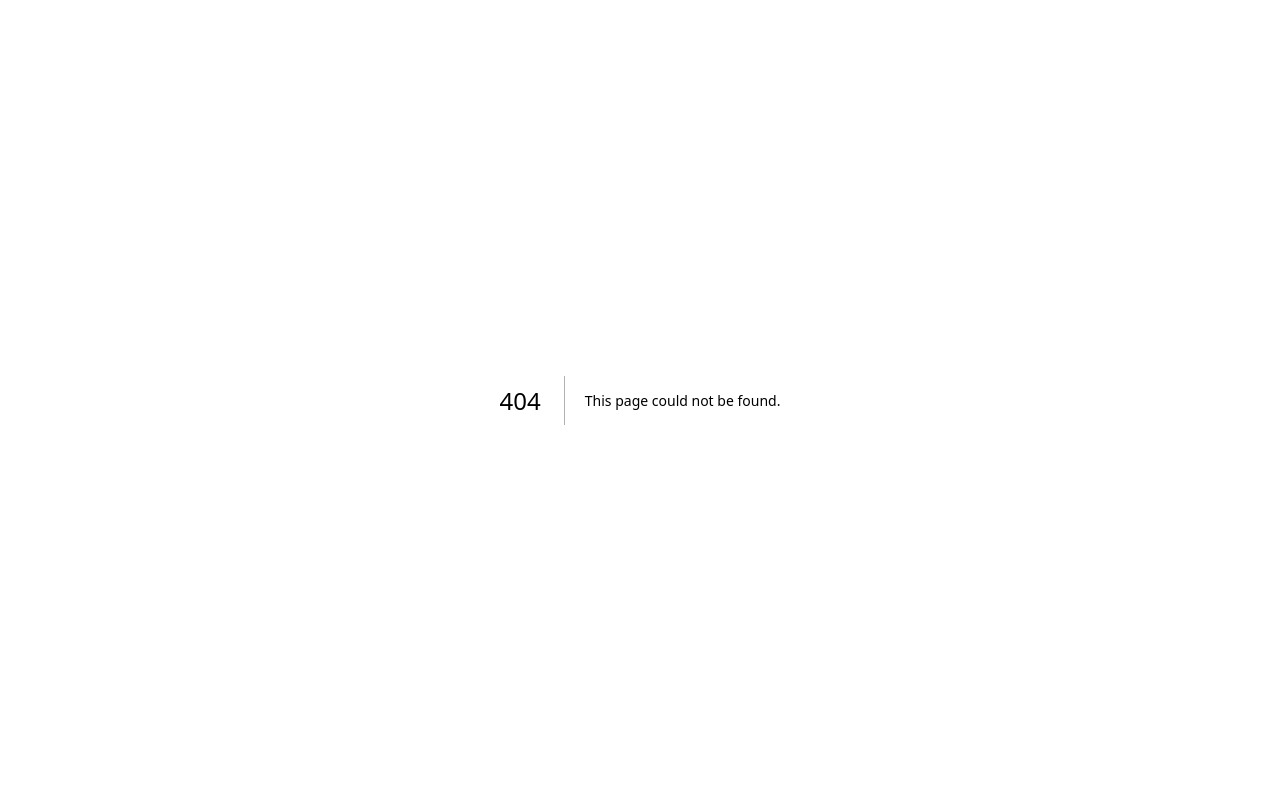
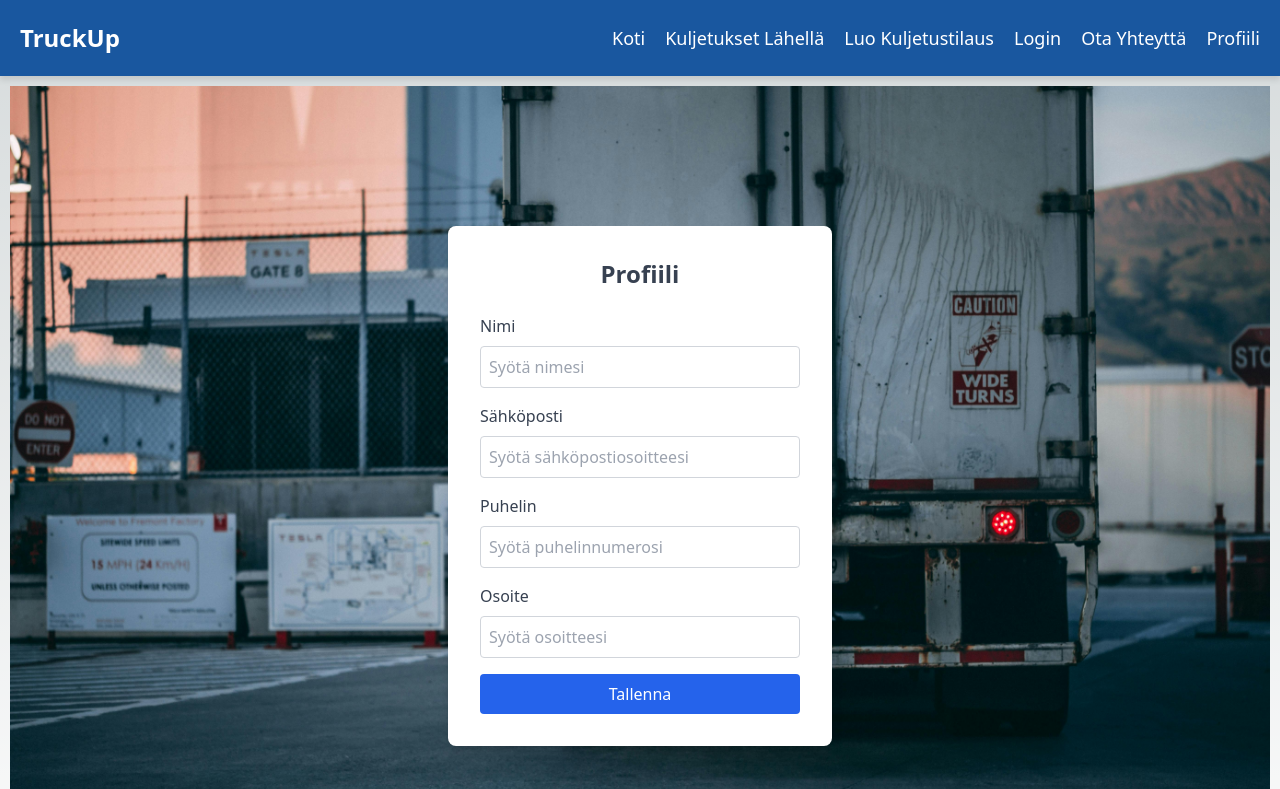
Before and after one commit to thahertech/logistics-platform, a Next.js app: page /Profile in a window 1280 px wide. Before the commit this address had no page. Shown: the top 789 px of the page. Built offline with nearby package versions, Linux system fonts and the light colour scheme.

Commit message:
updates to project, added styling

```diff
--- a/src/app/Styles/Layout.module.css
+++ b/src/app/Styles/Layout.module.css
@@ -5,7 +5,7 @@
     justify-content: space-between;
     align-items: center;
     background-color: #19579f;
-    padding: 10px 20px;
+    padding: 20px 20px;
     box-shadow: 0 4px 6px rgba(0, 0, 0, 0.1);
   }
 
@@ -38,8 +38,8 @@
 
   /* Main Content Styles */
   .mainContent {
-    padding: 20px;
-    max-width: 1200px;
+    padding: 10px;
+    max-width: 1400px;
     margin: 0 auto;
   }
 
--- a/src/app/dashboard/Layout.js
+++ b/src/app/dashboard/Layout.js
@@ -21,10 +21,13 @@ const Layout = ({ children }) => {
               <Link href="/createShipment" className={styles.navLink}>Luo Kuljetustilaus</Link>
             </li>
             <li className={styles.navItem}>
-              <Link href="/marketplace" className={styles.navLink}>Tori</Link>
+              <Link href="/auth" className={styles.navLink}>Login</Link>
             </li>
             <li className={styles.navItem}>
               <Link href="/contact" className={styles.navLink}>Ota Yhteyttä</Link>
+            </li>
+            <li className={styles.navItem}>
+              <Link href="/Profile" className={styles.navLink}>Profiili</Link>
             </li>
           </ul>
         </nav>
--- a/src/app/layout.js
+++ b/src/app/layout.js
@@ -1,3 +1,5 @@
+import './globals.css';
+
 export const metadata = {
   title: 'Next.js',
   description: 'Generated by Next.js',
@@ -6,7 +8,12 @@ export const metadata = {
 export default function RootLayout({ children }) {
   return (
     <html lang="en">
+      <head>
+        <meta charSet="UTF-8" />
+        <meta name="viewport" content="width=device-width, initial-scale=1.0" />
+        <title>Truck UP</title>
+      </head>
       <body>{children}</body>
     </html>
-  )
+  );
 }
--- a/src/app/page.js
+++ b/src/app/page.js
@@ -5,6 +5,7 @@ import Image from 'next/image';
 import { useRouter } from 'next/navigation';
 import styles from './Styles/Dashboard.module.css';
 import { Inter } from '@next/font/google';
+import './globals.css';
 
 
 const Dashboard = () => {
--- /dev/null
+++ b/src/pages/Profile.js
@@ -0,0 +1,88 @@
+import React, { useState } from 'react';
+import Layout from '@/app/dashboard/Layout';
+import '../app/globals.css';
+
+const Profile = () => {
+  const [name, setName] = useState('');
+  const [email, setEmail] = useState('');
+  const [phone, setPhone] = useState('');
+  const [address, setAddress] = useState('');
+
+  const handleSubmit = (e) => {
+    e.preventDefault();
+
+    console.log({ name, email, phone, address });
+  };
+
+  return (
+    <Layout>
+ <div
+        className="flex justify-center items-center h-screen bg-gray-200"
+        style={{
+          backgroundImage: 'url("assets/TruckImg.jpeg")', // Update with your image path
+          backgroundSize: 'cover',
+          backgroundPosition: 'center',
+        }}
+      >
+      <div className="bg-white p-8 rounded-lg shadow-lg w-96">
+
+        <h2 className="text-2xl text-gray-700 font-bold mb-6 text-center">Profiili</h2>
+        <form onSubmit={handleSubmit}>
+          <div className="mb-4">
+            <label className="block text-gray-700 mb-2">Nimi</label>
+            <input
+              type="text"
+              placeholder="Syötä nimesi"
+              value={name}
+              onChange={(e) => setName(e.target.value)}
+              className="border border-gray-300 p-2 w-full rounded focus:outline-none focus:ring focus:ring-blue-400"
+              required
+            />
+          </div>
+          <div className="mb-4">
+            <label className="block text-gray-700 mb-2">Sähköposti</label>
+            <input
+              type="email"
+              placeholder="Syötä sähköpostiosoitteesi"
+              value={email}
+              onChange={(e) => setEmail(e.target.value)}
+              className="border border-gray-300 p-2 w-full rounded focus:outline-none focus:ring focus:ring-blue-400"
+              required
+            />
+          </div>
+          <div className="mb-4">
+            <label className="block text-gray-700 mb-2">Puhelin</label>
+            <input
+              type="tel"
+              placeholder="Syötä puhelinnumerosi"
+              value={phone}
+              onChange={(e) => setPhone(e.target.value)}
+              className="border border-gray-300 p-2 w-full rounded focus:outline-none focus:ring focus:ring-blue-400"
+              required
+            />
+          </div>
+          <div className="mb-4">
+            <label className="block text-gray-700 mb-2">Osoite</label>
+            <input
+              type="text"
+              placeholder="Syötä osoitteesi"
+              value={address}
+              onChange={(e) => setAddress(e.target.value)}
+              className="border border-gray-300 p-2 w-full rounded focus:outline-none focus:ring focus:ring-blue-400"
+              required
+            />
+          </div>
+          <button
+            type="submit"
+            className="w-full bg-blue-600 text-white py-2 rounded hover:bg-blue-700 transition"
+          >
+            Tallenna
+          </button>
+        </form>
+      </div>
+    </div>
+    </Layout>
+  );
+};
+
+export default Profile;
--- /dev/null
+++ b/src/pages/auth.js
@@ -0,0 +1,93 @@
+import React, { useState } from 'react';
+import Layout from '@/app/dashboard/Layout';
+import '../app/globals.css';
+
+const Auth = () => {
+  const [isLogin, setIsLogin] = useState(true);
+  const [formData, setFormData] = useState({
+    name: '',
+    email: '',
+    password: '',
+  });
+
+  const handleChange = (e) => {
+    const { name, value } = e.target;
+    setFormData((prev) => ({ ...prev, [name]: value }));
+  };
+
+  const handleSubmit = (e) => {
+    e.preventDefault();
+    // Handle login or registration logic
+    console.log(formData);
+  };
+
+  return (
+    <Layout>
+      <div className="flex justify-center items-center h-screen bg-gray-200">
+        <div className="bg-white p-8 rounded-lg shadow-lg w-96">
+          <h2 className="text-2xl font-bold mb-6 text-center">
+            {isLogin ? 'Login' : 'Register'}
+          </h2>
+          <form onSubmit={handleSubmit}>
+            {!isLogin && (
+              <div className="mb-4">
+                <label className="block text-gray-700 mb-2">Name</label>
+                <input
+                  type="text"
+                  name="name"
+                  placeholder="Enter your name"
+                  value={formData.name}
+                  onChange={handleChange}
+                  className="border border-gray-300 p-2 w-full rounded focus:outline-none focus:ring focus:ring-blue-400"
+                  required
+                />
+              </div>
+            )}
+            <div className="mb-4">
+              <label className="block text-gray-700 mb-2">Email</label>
+              <input
+                type="email"
+                name="email"
+                placeholder="Enter your email"
+                value={formData.email}
+                onChange={handleChange}
+                className="border border-gray-300 p-2 w-full rounded focus:outline-none focus:ring focus:ring-blue-400"
+                required
+              />
+            </div>
+            <div className="mb-4">
+              <label className="block text-gray-700 mb-2">Password</label>
+              <input
+                type="password"
+                name="password"
+                placeholder="Enter your password"
+                value={formData.password}
+                onChange={handleChange}
+                className="border border-gray-300 p-2 w-full rounded focus:outline-none focus:ring focus:ring-blue-400"
+                required
+              />
+            </div>
+            <button
+              type="submit"
+              className="w-full bg-blue-600 text-white py-2 rounded hover:bg-blue-700 transition"
+            >
+              {isLogin ? 'Login' : 'Register'}
+            </button>
+            <p className="mt-4 text-center">
+              {isLogin ? 'No account?' : 'Already have an account?'}
+              <button
+                type="button"
+                className="text-blue-600 hover:underline"
+                onClick={() => setIsLogin(!isLogin)}
+              >
+                {isLogin ? ' Register' : ' Login'}
+              </button>
+            </p>
+          </form>
+        </div>
+      </div>
+    </Layout>
+  );
+};
+
+export default Auth;
--- a/tailwind.config.js
+++ b/tailwind.config.js
@@ -1,11 +1,12 @@
 /** @type {import('tailwindcss').Config} */
-// tailwind.config.js
 module.exports = {
   content: [
-    "./src/**/*.{js,ts,jsx,tsx}",
+    "./src/app/**/*.{js,ts,jsx,tsx}",
+    "./src/pages/**/*.{js,ts,jsx,tsx}",
+    "./src/app/dashboard/**/*.{js,ts,jsx,tsx}",
   ],
   theme: {
     extend: {},
   },
   plugins: [],
-}
+};
```
